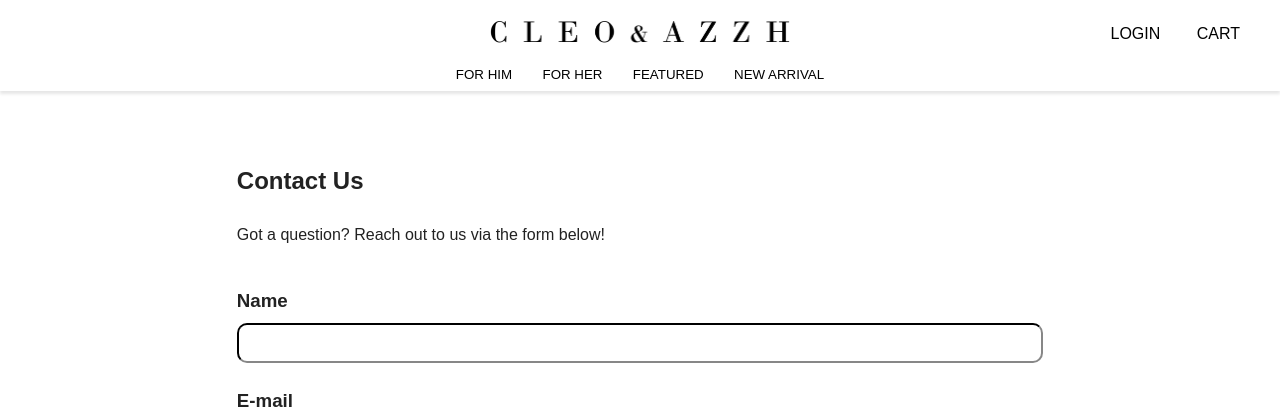
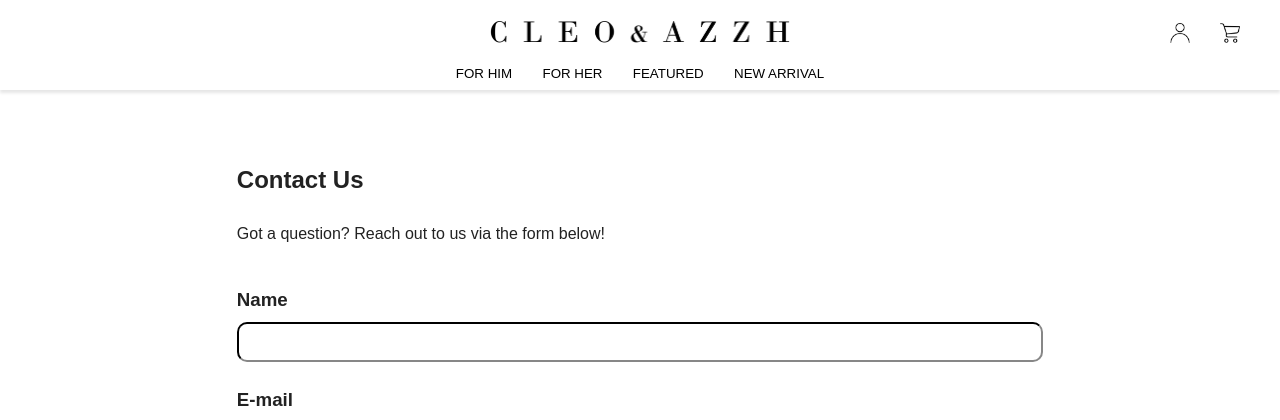
Before and after one commit to azzhexperiment/EE4717, a PHP site: page /contact.php in a window 1280 px wide. Shown: the top 420 px of the page. Run offline with PHP 8.4, Linux system fonts and the light colour scheme.

Commit message:
Add cart and user icon

```diff
--- a/assets/css/style.css
+++ b/assets/css/style.css
@@ -170,6 +170,7 @@
   background-color: #ffffff;
   width: 100%;
   line-height: 1;
+  font-size: smaller;
 }
 header .header__wrapper {
   width: 1200px;
@@ -194,6 +195,10 @@
 }
 header ul li:not(:last-child) {
   margin-right: 2em;
+}
+header .member img {
+  padding: 0;
+  width: 20px;
 }
 
 #header {
--- a/assets/scss/_header.scss
+++ b/assets/scss/_header.scss
@@ -6,6 +6,7 @@
     background-color: #ffffff;
     width: 100%;
     line-height: 1;
+    font-size: smaller;
 
     .header__wrapper {
         width: 1200px;
@@ -34,6 +35,11 @@
         li:not(:last-child) {
             margin-right: 2em;
         }
+    }
+
+    .member img{
+        padding: 0;
+        width: 20px;
     }
 }
 
--- a/layouts/common/header.php
+++ b/layouts/common/header.php
@@ -13,11 +13,18 @@
                             <img src="assets/img/common/logo.png" alt="Cleo & AZZH">
                         </a>
                     </div>
-                    <div class="global__member text--right">
+                    <div class="member text--right">
                         <ul>
-                            <li><a href="login.php">Login</a></li>
-                            <!-- // TODO: replace with cart icon -->
-                            <li><a href="cart.php">Cart</a></li>
+                            <li>
+                                <a href="login.php">
+                                    <img src="assets/img/common/user.png" id="user" alt="Shopping cart">
+                                </a>
+                            </li>
+                            <li>
+                                <a href="cart.php">
+                                    <img src="assets/img/common/cart.png" id="cart" alt="Shopping cart">
+                                </a>
+                            </li>
                         </ul>
                     </div>
                 </div>
```
Also changed, not shown: assets/img/common/cart.png (added), assets/img/common/user.png (added), 1 other file.
